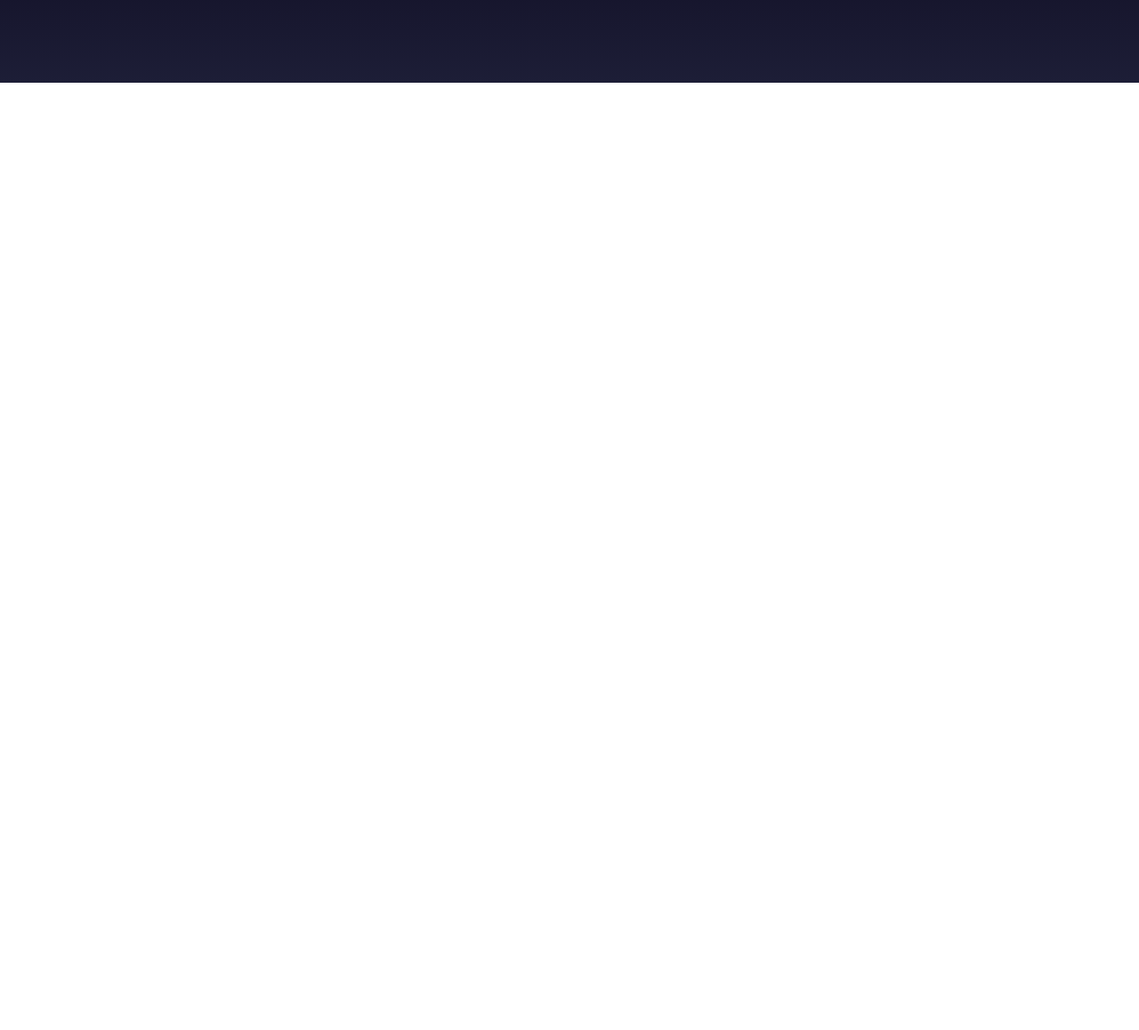
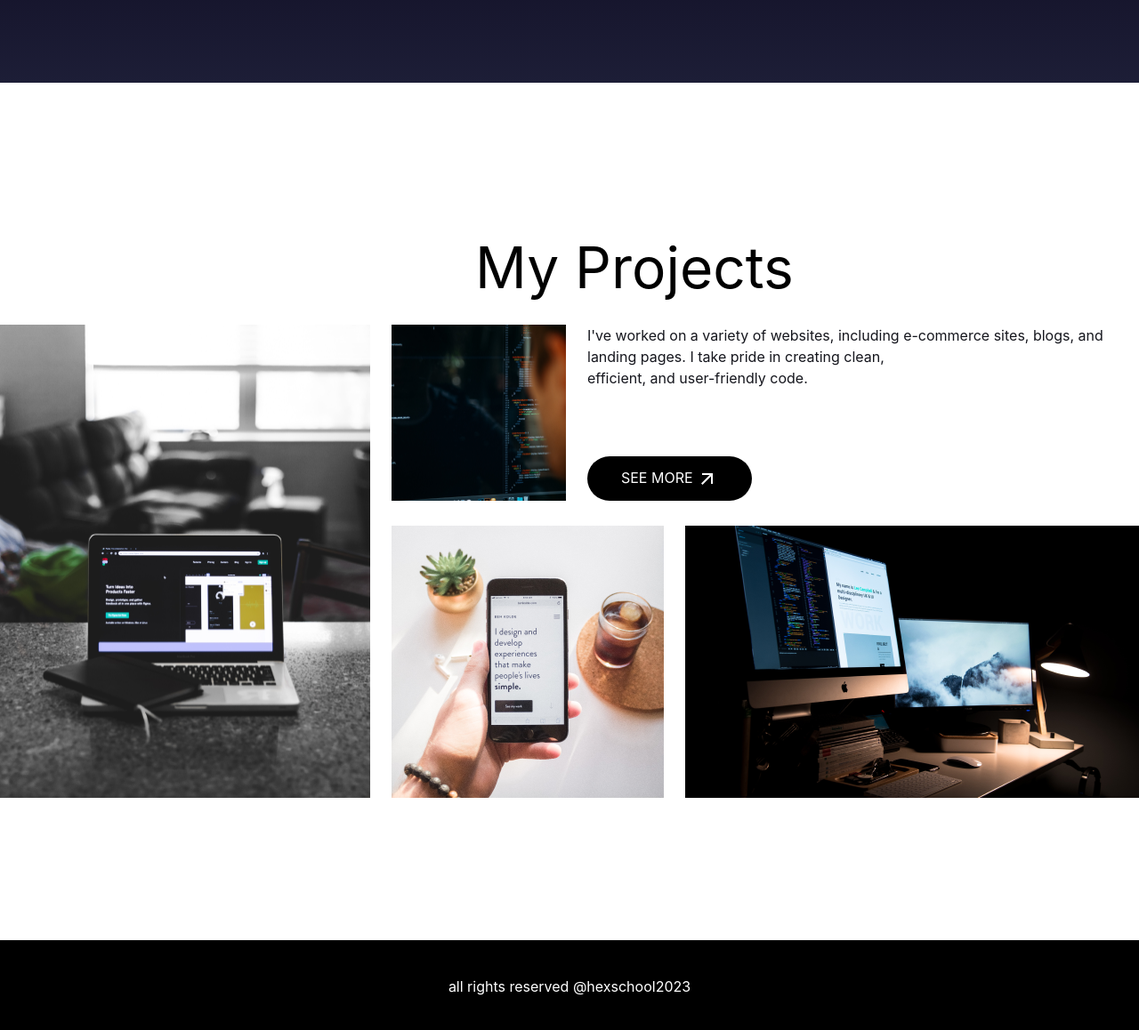
Before and after one commit to AritanHuang/2023week2-personal-website, a plain HTML site: page index.html in a window 1280 px wide. Shown: the part 2929-4087 px from the top of the page at 89% size. Before the commit the page ends 3022 px from the top, so only its background shows below. Drawn offline with Linux system fonts and the light colour scheme; a web font is replaced by a local one.

Commit message:
完成剩餘區域

```diff
--- a/css/style.css
+++ b/css/style.css
@@ -149,6 +149,7 @@ body {
 /* 按鈕通用設定 */
 a {
     text-decoration: none;
+    color: #000;
 }
 /* utilities */
 .container {
@@ -157,6 +158,9 @@ a {
 }
 .mw-526 {
     max-width: 526px;
+}
+.bg-white {
+    background: #fff;
 }
 .bg-black {
     background: #000;
@@ -169,6 +173,9 @@ a {
 }
 .txt-green {
     color: #00ffa3;
+}
+.txt-dark {
+    color: #15161d;
 }
 /* flex排版 */
 .d-flex {
@@ -189,6 +196,9 @@ a {
 .txt-right {
     text-align: right;
 }
+.txt-center {
+    text-align: center;
+}
 /* 字體大小 */
 .fz-5 {
     font-size: 20px;
@@ -203,8 +213,17 @@ a {
     font-size: 128px;
 }
 /* 間距設定 */
+.ml-auto {
+    margin-left: auto;
+}
 .mr-6 {
     margin-right: 24px;
+}
+.mb-4 {
+    margin-bottom: 16px;
+}
+.mb-7 {
+    margin-bottom: 28px;
 }
 .mb-8 {
     margin-bottom: 32px;
@@ -212,8 +231,14 @@ a {
 .mb-9 {
     margin-bottom: 36px;
 }
+.mb-19 {
+    margin-bottom: 76px;
+}
 .pt-10 {
     padding-top: 40px;
+}
+.ptb-10 {
+    padding: 40px 0;
 }
 .ptb-18 {
     padding: 72px 0;
@@ -224,19 +249,17 @@ a {
 .ptb-40 {
     padding: 160px 0;
 }
-/* Customization */
-.nav-list-item a:hover {
-    color: #00ffa3;
-}
+/* 按鈕 */
 .link {
     display: block;
-    background: #fff;
     max-width: 185px;
     border-radius: 32px;
     padding: 12px 0px;
     text-align: center;
-    color: #000;
-    margin-left: auto;
+}
+/* Customization */
+.nav-list-item a:hover {
+    color: #00ffa3;
 }
 .link:hover {
     background: #d1d1d1;
@@ -268,3 +291,7 @@ a {
     box-shadow: 0px 0px 16px 3px rgba(144, 148, 255, 0.9), 0px 4px 4px 0px rgba(0, 0, 0, 0.25);
     border-radius: 40px;
 }
+.project-title {
+    max-width: 746px;
+    margin-left: auto;
+}
--- a/index.html
+++ b/index.html
@@ -31,7 +31,7 @@
                 <p class="txt-white fz-16">I’m a front-end developer</p>
                 <h1 class="fz-32 txt-green txt-right">William</h1>
 
-                <a href="#" class="link">contact me <img src="img/arrow_outward.png" alt=""></a>
+                <a href="#" class="link bg-white ml-auto">contact me <img src="img/arrow_outward.png" alt=""></a>
             </div>
         </div>
     </header>
@@ -103,6 +103,36 @@
             </ul>
         </div>
     </section>
+    <!-- 專案區塊 -->
+    <section class="container ptb-40">
+        <h2 class="project-title fz-16 mb-4">My Projects</h2>
+        <div class="project d-flex gap-6 ">
+            <img src="./img/Rectangle 10.png" alt="project圖">
+            <div class="project-list">
+                <div class="project-top d-flex gap-6 mb-7">
+                    <img src="./img/Rectangle 15.png" alt="project圖">
+                    <div class="project-item">
+                        <p class="txt-dark mb-19">I've worked on a variety of websites, including e-commerce sites,
+                            blogs,
+                            and landing pages. I
+                            take pride in creating clean, <br>efficient, and user-friendly code.</p>
+                        <a class="link bg-black txt-white" href="#">SEE MORE <img src="./img/arrow_outward-white.png"
+                                alt=""></a>
+                    </div>
+                </div>
+                <div class="project-bottom d-flex gap-6">
+                    <img src="./img/Rectangle 14.png" alt="project圖">
+                    <img src="./img/Rectangle 29.png" alt="project圖">
+                </div>
+            </div>
+        </div>
+    </section>
+    <!-- 表尾區塊 -->
+    <footer class="footer bg-black ptb-10">
+        <div class="container">
+            <p class="txt-white txt-center">all rights reserved @hexschool2023</p>
+        </div>
+    </footer>
 </body>
 
 </html>
```
